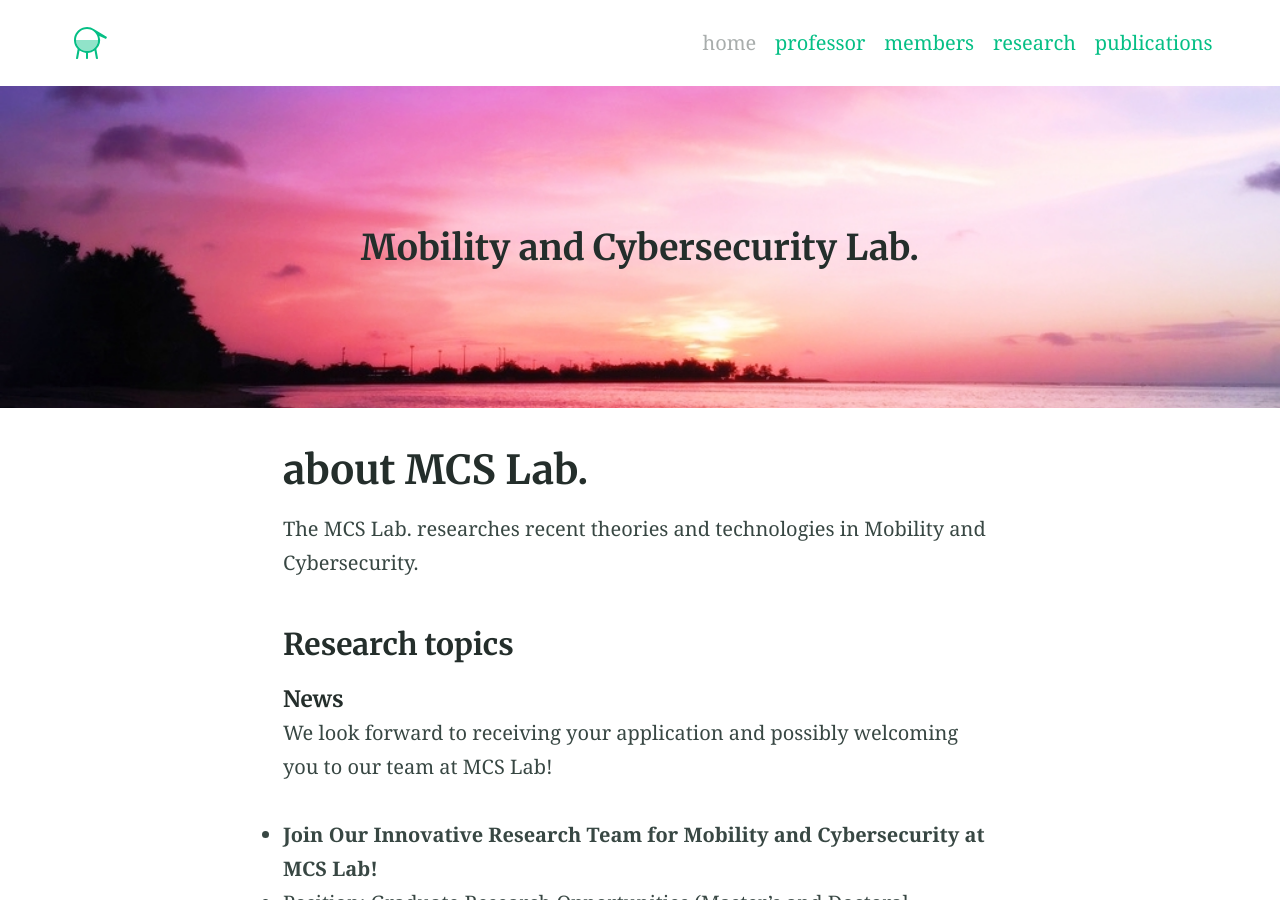
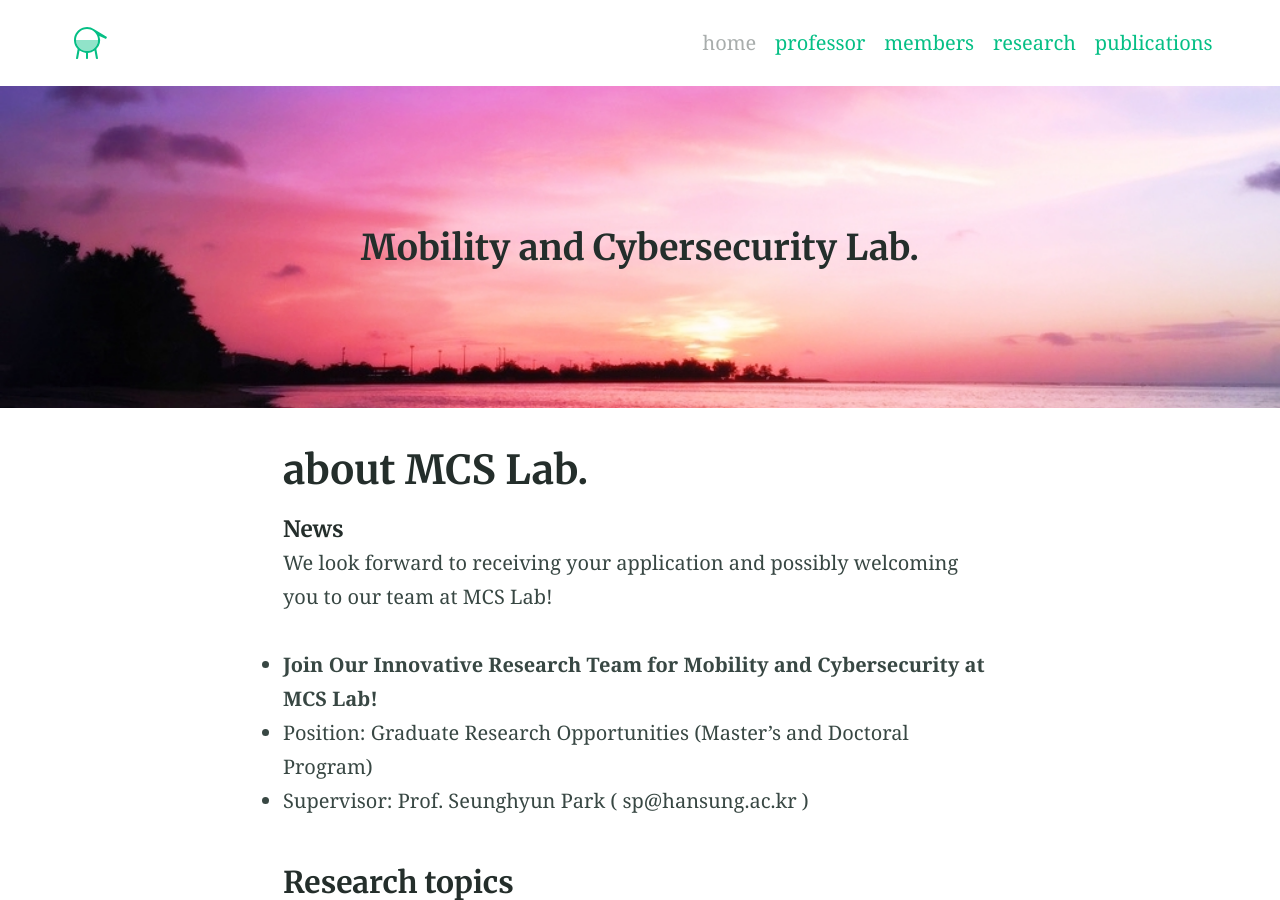
Before and after one commit to imcslab/imcslab.github.io, a Jekyll site: the page built from index.md, in a window 1280 px wide and 900 px high. Built offline with Jekyll 4.4.1, drawn with Linux system fonts in a browser that asks for light colours.

Commit message:
Update index.md

```diff
--- a/index.md
+++ b/index.md
@@ -4,13 +4,8 @@
   ## Mobility and Cybersecurity Lab.
 
 feature_image: "/assets/uploads/bg_2_r2.jpg"
-excerpt: "The MCS Lab. researches recent theories and technologies in Mobility and Cybersecurity."
+excerpt: "The MCS Lab. is renowned for pioneering research in Mobility and Cybersecurity. Under the expert guidance of Prof. Seunghyun Park, we are dedicated to pushing the boundaries of technology and creating solutions that impact both academia and industry."
 ---
-
-The MCS Lab. researches recent theories and technologies in Mobility and Cybersecurity.
-
-
-### Research topics
 
 ##### News
 We look forward to receiving your application and possibly welcoming you to our team at MCS Lab!
```
